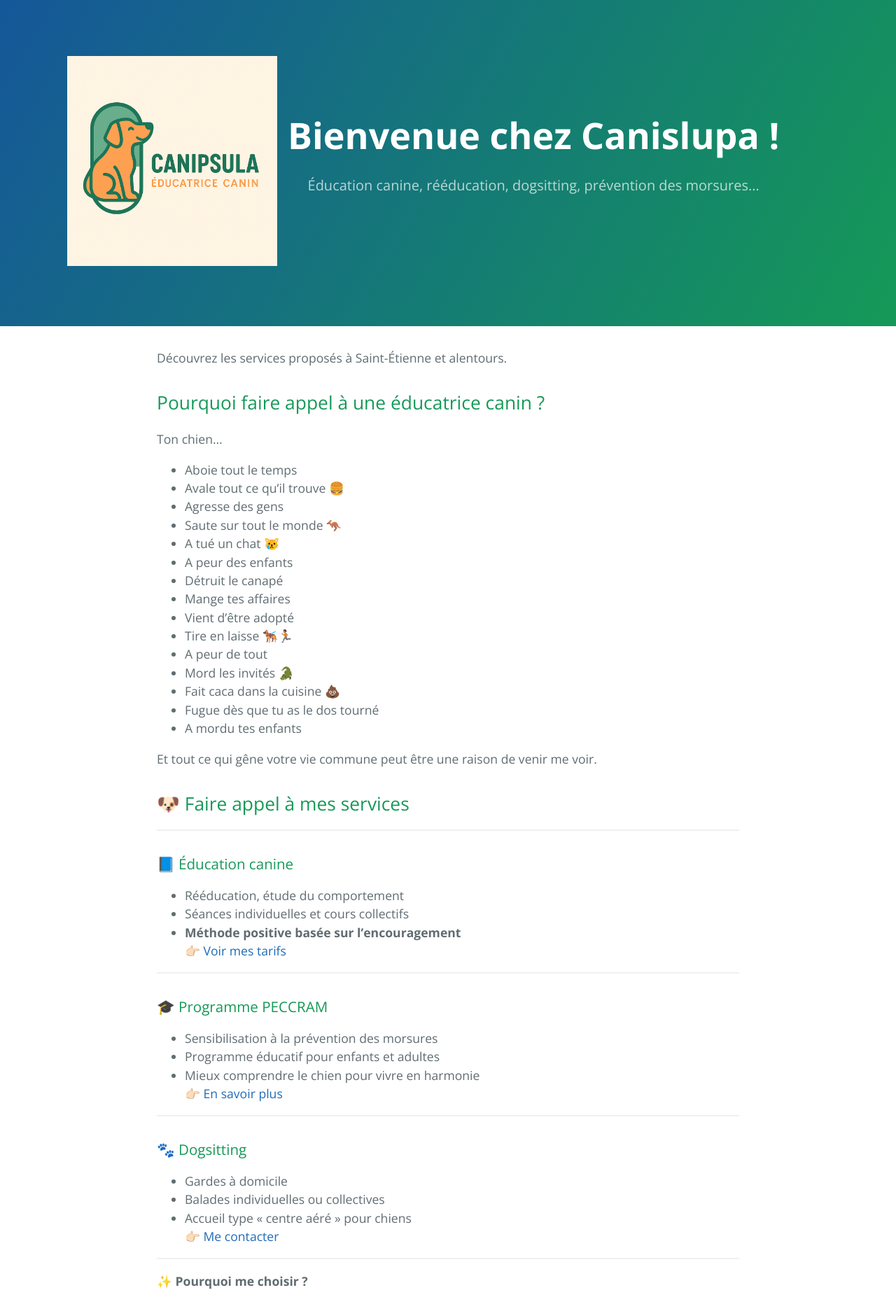
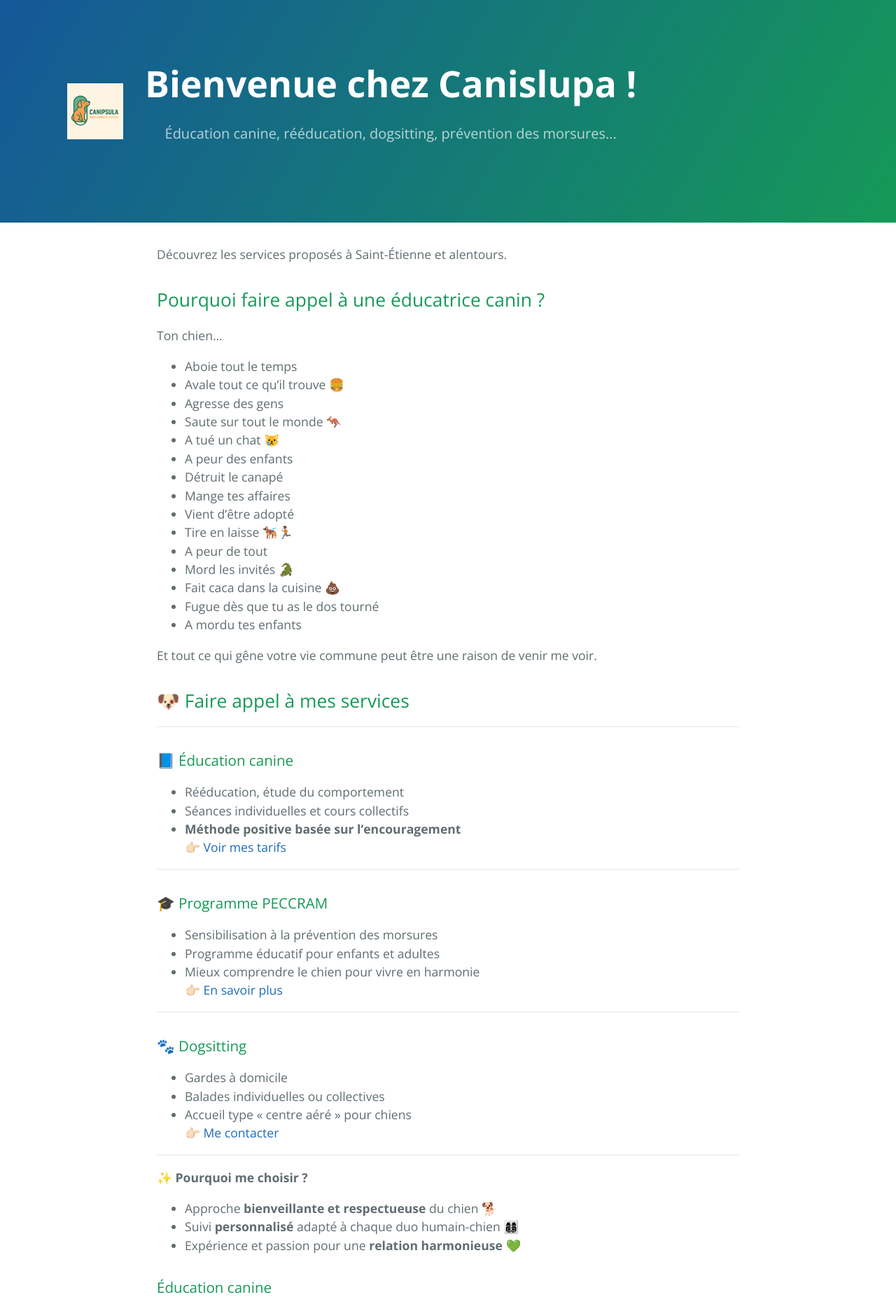
Before and after one commit to MetalBrackets/petit-test-rapiid, a Jekyll site: the page built from index.md, in a window 1280 px wide. Shown: the top 1863 px of the page at 70% size. Built offline with Jekyll 4.4.1, drawn with Linux system fonts in a browser that asks for light colours.

Commit message:
Update style.scss

```diff
--- a/assets/css/style.scss
+++ b/assets/css/style.scss
@@ -3,14 +3,18 @@
 
 @import 'jekyll-theme-cayman';
 
+
+.logo {
+  max-width: 80px;
+  height: auto;
+  display: block;
+  margin-right : 16px;
+}
+
 .header-container {
   display: flex;
   align-items: center;
-  }
-
-  .logo {
-    height: 300px;
-    margin-right: 15px;
+  gap: 15px;
 }
 
 .header-text {
```
Lines whose indentation alone changed are shown as unchanged.
